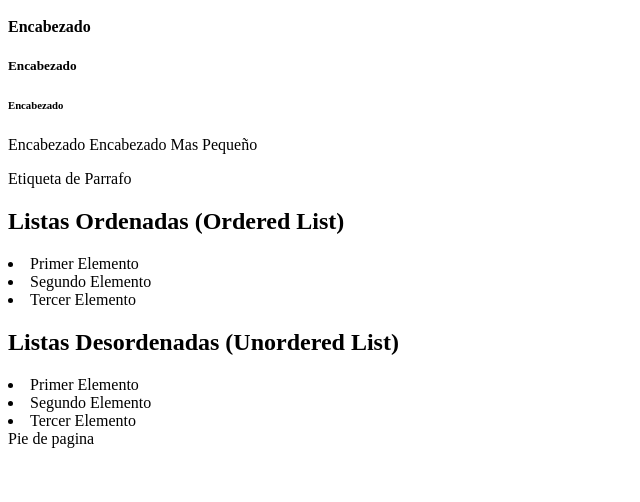
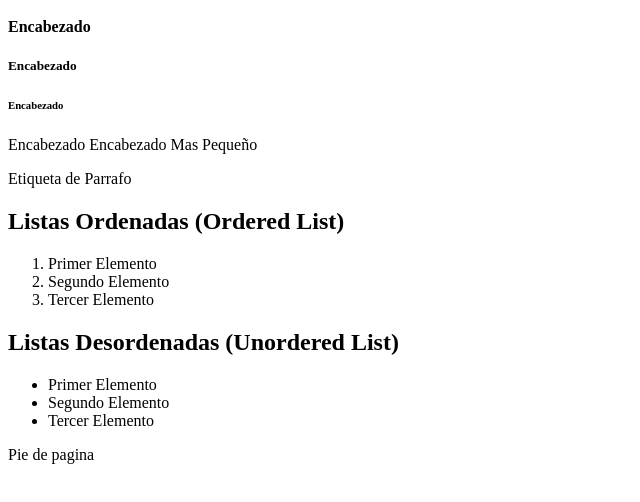
Before and after one commit to Marina-Portillo/Marina-Portillo.github.io, a plain HTML site: page contac.html in a window 1280 px wide. Shown: the part 152-654 px from the top of the page, without its empty margins (0-640 px from the left). Drawn offline with Linux system fonts and the light colour scheme.

Commit message:
fundamentos de html

```diff
--- a/contac.html
+++ b/contac.html
@@ -32,17 +32,17 @@
 <main>
     <p>Etiqueta de Parrafo</p>
     <h2>Listas Ordenadas (Ordered List)</h2>
-    <p1>
+    <ol>
         <li>Primer Elemento</li>
         <li>Segundo Elemento</li>
         <li>Tercer Elemento</li>
-    </p1>
+     </ol>
     <h2>Listas Desordenadas (Unordered List)</h2>
-    <p1>
+    <ul>
         <li>Primer Elemento</li>
         <li>Segundo Elemento</li>
         <li>Tercer Elemento</li>
-    </p1>
+    </ul>
 </main>
 <footer>
     Pie de pagina
```
